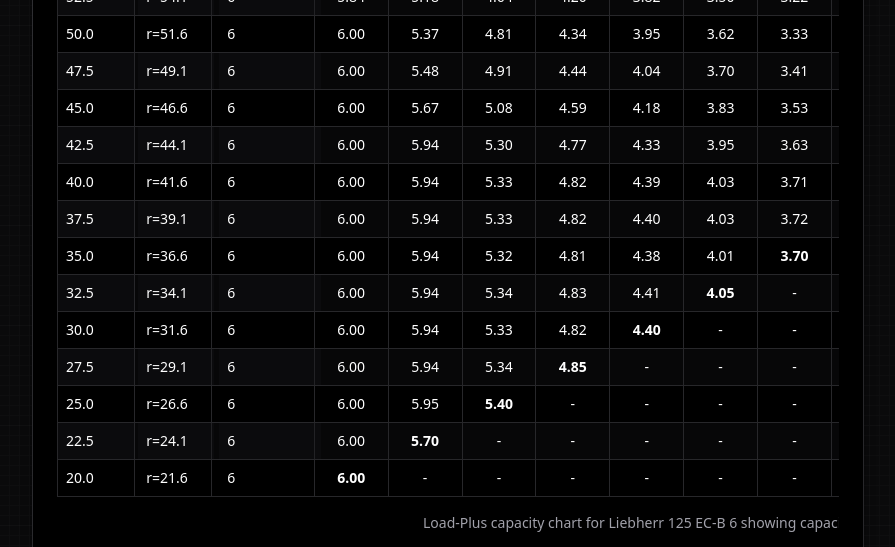
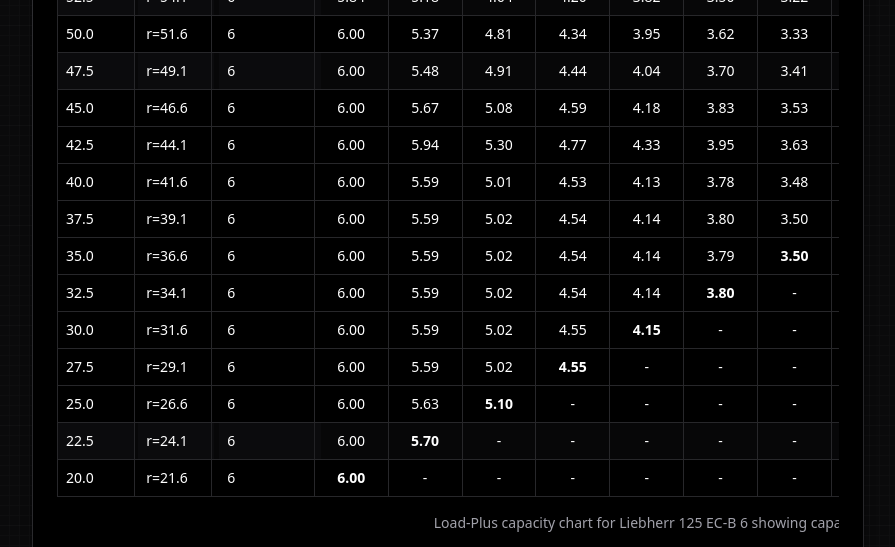
Before and after one commit to ArsCodeAmatoria/lilfoot, a Next.js app: page /tower-crane/liebherr-125-ec-b-6 in a window 1280 px wide. Shown: the part 2780-3327 px from the top of the page, without its empty margins (336-1231 px from the left). Built offline with nearby package versions, Linux system fonts and the light colour scheme; a web font is replaced by a local one.

Commit message:
Update Load-Plus table data with correct capacity values for Liebherr 125 EC-B 6 page

```diff
--- a/app/tower-crane/liebherr-125-ec-b-6/page.tsx
+++ b/app/tower-crane/liebherr-125-ec-b-6/page.tsx
@@ -347,7 +347,6 @@ export default function Liebherr125ECB6Page() {
                   <TableCell className="border border-gray-800 text-center">2.12</TableCell>
                   <TableCell className="border border-gray-800 text-center font-bold">2.00</TableCell>
                   <TableCell className="border border-gray-800 text-center">-</TableCell>
-                  <TableCell className="border border-gray-800 text-center">-</TableCell>
                 </TableRow>
                 <TableRow>
                   <TableCell className="border border-gray-800 font-medium sticky left-0 z-10 bg-inherit">50.0</TableCell>
@@ -390,6 +389,7 @@ export default function Liebherr125ECB6Page() {
                   <TableCell className="border border-gray-800 text-center">-</TableCell>
                   <TableCell className="border border-gray-800 text-center">-</TableCell>
                   <TableCell className="border border-gray-800 text-center">-</TableCell>
+                  <TableCell className="border border-gray-800 text-center">-</TableCell>
                 </TableRow>
                 <TableRow>
                   <TableCell className="border border-gray-800 font-medium sticky left-0 z-10 bg-inherit">45.0</TableCell>
@@ -412,7 +412,7 @@ export default function Liebherr125ECB6Page() {
                   <TableCell className="border border-gray-800 text-center">-</TableCell>
                   <TableCell className="border border-gray-800 text-center">-</TableCell>
                 </TableRow>
-                <TableRow className="bg-gray-900/30">
+                <TableRow>
                   <TableCell className="border border-gray-800 font-medium sticky left-0 z-10 bg-inherit">42.5</TableCell>
                   <TableCell className="border border-gray-800 font-medium sticky left-[81px] z-10 bg-inherit">r=44.1</TableCell>
                   <TableCell className="border border-gray-800 font-medium sticky left-[162px] z-10 bg-inherit">6</TableCell>
@@ -437,32 +437,32 @@ export default function Liebherr125ECB6Page() {
                   <TableCell className="border border-gray-800 font-medium sticky left-[81px] z-10 bg-inherit">r=41.6</TableCell>
                   <TableCell className="border border-gray-800 font-medium sticky left-[162px] z-10 bg-inherit">6</TableCell>
                   <TableCell className="border border-gray-800 text-center">6.00</TableCell>
-                  <TableCell className="border border-gray-800 text-center">5.94</TableCell>
-                  <TableCell className="border border-gray-800 text-center">5.33</TableCell>
-                  <TableCell className="border border-gray-800 text-center">4.82</TableCell>
-                  <TableCell className="border border-gray-800 text-center">4.39</TableCell>
-                  <TableCell className="border border-gray-800 text-center">4.03</TableCell>
-                  <TableCell className="border border-gray-800 text-center">3.71</TableCell>
-                  <TableCell className="border border-gray-800 text-center">3.44</TableCell>
-                  <TableCell className="border border-gray-800 text-center font-bold">3.20</TableCell>
+                  <TableCell className="border border-gray-800 text-center">5.59</TableCell>
+                  <TableCell className="border border-gray-800 text-center">5.01</TableCell>
+                  <TableCell className="border border-gray-800 text-center">4.53</TableCell>
+                  <TableCell className="border border-gray-800 text-center">4.13</TableCell>
+                  <TableCell className="border border-gray-800 text-center">3.78</TableCell>
+                  <TableCell className="border border-gray-800 text-center">3.48</TableCell>
+                  <TableCell className="border border-gray-800 text-center">3.22</TableCell>
+                  <TableCell className="border border-gray-800 text-center font-bold">3.00</TableCell>
                   <TableCell className="border border-gray-800 text-center">-</TableCell>
                   <TableCell className="border border-gray-800 text-center">-</TableCell>
                   <TableCell className="border border-gray-800 text-center">-</TableCell>
                   <TableCell className="border border-gray-800 text-center">-</TableCell>
                   <TableCell className="border border-gray-800 text-center">-</TableCell>
                 </TableRow>
-                <TableRow className="bg-gray-900/30">
+                <TableRow>
                   <TableCell className="border border-gray-800 font-medium sticky left-0 z-10 bg-inherit">37.5</TableCell>
                   <TableCell className="border border-gray-800 font-medium sticky left-[81px] z-10 bg-inherit">r=39.1</TableCell>
                   <TableCell className="border border-gray-800 font-medium sticky left-[162px] z-10 bg-inherit">6</TableCell>
                   <TableCell className="border border-gray-800 text-center">6.00</TableCell>
-                  <TableCell className="border border-gray-800 text-center">5.94</TableCell>
-                  <TableCell className="border border-gray-800 text-center">5.33</TableCell>
-                  <TableCell className="border border-gray-800 text-center">4.82</TableCell>
-                  <TableCell className="border border-gray-800 text-center">4.40</TableCell>
-                  <TableCell className="border border-gray-800 text-center">4.03</TableCell>
-                  <TableCell className="border border-gray-800 text-center">3.72</TableCell>
-                  <TableCell className="border border-gray-800 text-center font-bold">3.45</TableCell>
+                  <TableCell className="border border-gray-800 text-center">5.59</TableCell>
+                  <TableCell className="border border-gray-800 text-center">5.02</TableCell>
+                  <TableCell className="border border-gray-800 text-center">4.54</TableCell>
+                  <TableCell className="border border-gray-800 text-center">4.14</TableCell>
+                  <TableCell className="border border-gray-800 text-center">3.80</TableCell>
+                  <TableCell className="border border-gray-800 text-center">3.50</TableCell>
+                  <TableCell className="border border-gray-800 text-center">3.25</TableCell>
                   <TableCell className="border border-gray-800 text-center">-</TableCell>
                   <TableCell className="border border-gray-800 text-center">-</TableCell>
                   <TableCell className="border border-gray-800 text-center">-</TableCell>
@@ -477,12 +477,12 @@ export default function Liebherr125ECB6Page() {
                   <TableCell className="border border-gray-800 font-medium sticky left-[81px] z-10 bg-inherit">r=36.6</TableCell>
                   <TableCell className="border border-gray-800 font-medium sticky left-[162px] z-10 bg-inherit">6</TableCell>
                   <TableCell className="border border-gray-800 text-center">6.00</TableCell>
-                  <TableCell className="border border-gray-800 text-center">5.94</TableCell>
-                  <TableCell className="border border-gray-800 text-center">5.32</TableCell>
-                  <TableCell className="border border-gray-800 text-center">4.81</TableCell>
-                  <TableCell className="border border-gray-800 text-center">4.38</TableCell>
-                  <TableCell className="border border-gray-800 text-center">4.01</TableCell>
-                  <TableCell className="border border-gray-800 text-center font-bold">3.70</TableCell>
+                  <TableCell className="border border-gray-800 text-center">5.59</TableCell>
+                  <TableCell className="border border-gray-800 text-center">5.02</TableCell>
+                  <TableCell className="border border-gray-800 text-center">4.54</TableCell>
+                  <TableCell className="border border-gray-800 text-center">4.14</TableCell>
+                  <TableCell className="border border-gray-800 text-center">3.79</TableCell>
+                  <TableCell className="border border-gray-800 text-center font-bold">3.50</TableCell>
                   <TableCell className="border border-gray-800 text-center">-</TableCell>
                   <TableCell className="border border-gray-800 text-center">-</TableCell>
                   <TableCell className="border border-gray-800 text-center">-</TableCell>
@@ -492,16 +492,16 @@ export default function Liebherr125ECB6Page() {
                   <TableCell className="border border-gray-800 text-center">-</TableCell>
                   <TableCell className="border border-gray-800 text-center">-</TableCell>
                 </TableRow>
-                <TableRow className="bg-gray-900/30">
+                <TableRow>
                   <TableCell className="border border-gray-800 font-medium sticky left-0 z-10 bg-inherit">32.5</TableCell>
                   <TableCell className="border border-gray-800 font-medium sticky left-[81px] z-10 bg-inherit">r=34.1</TableCell>
                   <TableCell className="border border-gray-800 font-medium sticky left-[162px] z-10 bg-inherit">6</TableCell>
                   <TableCell className="border border-gray-800 text-center">6.00</TableCell>
-                  <TableCell className="border border-gray-800 text-center">5.94</TableCell>
-                  <TableCell className="border border-gray-800 text-center">5.34</TableCell>
-                  <TableCell className="border border-gray-800 text-center">4.83</TableCell>
-                  <TableCell className="border border-gray-800 text-center">4.41</TableCell>
-                  <TableCell className="border border-gray-800 text-center font-bold">4.05</TableCell>
+                  <TableCell className="border border-gray-800 text-center">5.59</TableCell>
+                  <TableCell className="border border-gray-800 text-center">5.02</TableCell>
+                  <TableCell className="border border-gray-800 text-center">4.54</TableCell>
+                  <TableCell className="border border-gray-800 text-center">4.14</TableCell>
+                  <TableCell className="border border-gray-800 text-center font-bold">3.80</TableCell>
                   <TableCell className="border border-gray-800 text-center">-</TableCell>
                   <TableCell className="border border-gray-800 text-center">-</TableCell>
                   <TableCell className="border border-gray-800 text-center">-</TableCell>
@@ -517,10 +517,11 @@ export default function Liebherr125ECB6Page() {
                   <TableCell className="border border-gray-800 font-medium sticky left-[81px] z-10 bg-inherit">r=31.6</TableCell>
                   <TableCell className="border border-gray-800 font-medium sticky left-[162px] z-10 bg-inherit">6</TableCell>
                   <TableCell className="border border-gray-800 text-center">6.00</TableCell>
-                  <TableCell className="border border-gray-800 text-center">5.94</TableCell>
-                  <TableCell className="border border-gray-800 text-center">5.33</TableCell>
-                  <TableCell className="border border-gray-800 text-center">4.82</TableCell>
-                  <TableCell className="border border-gray-800 text-center font-bold">4.40</TableCell>
+                  <TableCell className="border border-gray-800 text-center">5.59</TableCell>
+                  <TableCell className="border border-gray-800 text-center">5.02</TableCell>
+                  <TableCell className="border border-gray-800 text-center">4.55</TableCell>
+                  <TableCell className="border border-gray-800 text-center font-bold">4.15</TableCell>
+                  <TableCell className="border border-gray-800 text-center">-</TableCell>
                   <TableCell className="border border-gray-800 text-center">-</TableCell>
                   <TableCell className="border border-gray-800 text-center">-</TableCell>
                   <TableCell className="border border-gray-800 text-center">-</TableCell>
@@ -531,14 +532,16 @@ export default function Liebherr125ECB6Page() {
                   <TableCell className="border border-gray-800 text-center">-</TableCell>
                   <TableCell className="border border-gray-800 text-center">-</TableCell>
                 </TableRow>
-                <TableRow className="bg-gray-900/30">
+                <TableRow>
                   <TableCell className="border border-gray-800 font-medium sticky left-0 z-10 bg-inherit">27.5</TableCell>
                   <TableCell className="border border-gray-800 font-medium sticky left-[81px] z-10 bg-inherit">r=29.1</TableCell>
                   <TableCell className="border border-gray-800 font-medium sticky left-[162px] z-10 bg-inherit">6</TableCell>
                   <TableCell className="border border-gray-800 text-center">6.00</TableCell>
-                  <TableCell className="border border-gray-800 text-center">5.94</TableCell>
-                  <TableCell className="border border-gray-800 text-center">5.34</TableCell>
-                  <TableCell className="border border-gray-800 text-center font-bold">4.85</TableCell>
+                  <TableCell className="border border-gray-800 text-center">5.59</TableCell>
+                  <TableCell className="border border-gray-800 text-center">5.02</TableCell>
+                  <TableCell className="border border-gray-800 text-center font-bold">4.55</TableCell>
+                  <TableCell className="border border-gray-800 text-center">-</TableCell>
+                  <TableCell className="border border-gray-800 text-center">-</TableCell>
                   <TableCell className="border border-gray-800 text-center">-</TableCell>
                   <TableCell className="border border-gray-800 text-center">-</TableCell>
                   <TableCell className="border border-gray-800 text-center">-</TableCell>
@@ -554,8 +557,9 @@ export default function Liebherr125ECB6Page() {
                   <TableCell className="border border-gray-800 font-medium sticky left-[81px] z-10 bg-inherit">r=26.6</TableCell>
                   <TableCell className="border border-gray-800 font-medium sticky left-[162px] z-10 bg-inherit">6</TableCell>
                   <TableCell className="border border-gray-800 text-center">6.00</TableCell>
-                  <TableCell className="border border-gray-800 text-center">5.95</TableCell>
-                  <TableCell className="border border-gray-800 text-center font-bold">5.40</TableCell>
+                  <TableCell className="border border-gray-800 text-center">5.63</TableCell>
+                  <TableCell className="border border-gray-800 text-center font-bold">5.10</TableCell>
+                  <TableCell className="border border-gray-800 text-center">-</TableCell>
                   <TableCell className="border border-gray-800 text-center">-</TableCell>
                   <TableCell className="border border-gray-800 text-center">-</TableCell>
                   <TableCell className="border border-gray-800 text-center">-</TableCell>
@@ -586,12 +590,14 @@ export default function Liebherr125ECB6Page() {
                   <TableCell className="border border-gray-800 text-center">-</TableCell>
                   <TableCell className="border border-gray-800 text-center">-</TableCell>
                   <TableCell className="border border-gray-800 text-center">-</TableCell>
+                  <TableCell className="border border-gray-800 text-center">-</TableCell>
                 </TableRow>
                 <TableRow>
                   <TableCell className="border border-gray-800 font-medium sticky left-0 z-10 bg-inherit">20.0</TableCell>
                   <TableCell className="border border-gray-800 font-medium sticky left-[81px] z-10 bg-inherit">r=21.6</TableCell>
                   <TableCell className="border border-gray-800 font-medium sticky left-[162px] z-10 bg-inherit">6</TableCell>
                   <TableCell className="border border-gray-800 text-center font-bold">6.00</TableCell>
+                  <TableCell className="border border-gray-800 text-center">-</TableCell>
                   <TableCell className="border border-gray-800 text-center">-</TableCell>
                   <TableCell className="border border-gray-800 text-center">-</TableCell>
                   <TableCell className="border border-gray-800 text-center">-</TableCell>
@@ -752,6 +758,7 @@ export default function Liebherr125ECB6Page() {
                   <TableCell className="border border-gray-800 text-center">-</TableCell>
                   <TableCell className="border border-gray-800 text-center">-</TableCell>
                   <TableCell className="border border-gray-800 text-center">-</TableCell>
+                  <TableCell className="border border-gray-800 text-center">-</TableCell>
                 </TableRow>
                 <TableRow>
                   <TableCell className="border border-gray-800 font-medium sticky left-0 z-10 bg-inherit">45.0</TableCell>
@@ -872,6 +879,7 @@ export default function Liebherr125ECB6Page() {
                   <TableCell className="border border-gray-800 text-center">-</TableCell>
                   <TableCell className="border border-gray-800 text-center">-</TableCell>
                   <TableCell className="border border-gray-800 text-center">-</TableCell>
+                  <TableCell className="border border-gray-800 text-center">-</TableCell>
                 </TableRow>
                 <TableRow>
                   <TableCell className="border border-gray-800 font-medium sticky left-0 z-10 bg-inherit">30.0</TableCell>
@@ -882,6 +890,7 @@ export default function Liebherr125ECB6Page() {
                   <TableCell className="border border-gray-800 text-center">5.02</TableCell>
                   <TableCell className="border border-gray-800 text-center">4.55</TableCell>
                   <TableCell className="border border-gray-800 text-center font-bold">4.15</TableCell>
+                  <TableCell className="border border-gray-800 text-center">-</TableCell>
                   <TableCell className="border border-gray-800 text-center">-</TableCell>
                   <TableCell className="border border-gray-800 text-center">-</TableCell>
                   <TableCell className="border border-gray-800 text-center">-</TableCell>
@@ -909,6 +918,8 @@ export default function Liebherr125ECB6Page() {
                   <TableCell className="border border-gray-800 text-center">-</TableCell>
                   <TableCell className="border border-gray-800 text-center">-</TableCell>
                   <TableCell className="border border-gray-800 text-center">-</TableCell>
+                  <TableCell className="border border-gray-800 text-center">-</TableCell>
+                  <TableCell className="border border-gray-800 text-center">-</TableCell>
                 </TableRow>
                 <TableRow>
                   <TableCell className="border border-gray-800 font-medium sticky left-0 z-10 bg-inherit">25.0</TableCell>
@@ -917,6 +928,7 @@ export default function Liebherr125ECB6Page() {
                   <TableCell className="border border-gray-800 text-center">6.00</TableCell>
                   <TableCell className="border border-gray-800 text-center">5.63</TableCell>
                   <TableCell className="border border-gray-800 text-center font-bold">5.10</TableCell>
+                  <TableCell className="border border-gray-800 text-center">-</TableCell>
                   <TableCell className="border border-gray-800 text-center">-</TableCell>
                   <TableCell className="border border-gray-800 text-center">-</TableCell>
                   <TableCell className="border border-gray-800 text-center">-</TableCell>
@@ -945,12 +957,15 @@ export default function Liebherr125ECB6Page() {
                   <TableCell className="border border-gray-800 text-center">-</TableCell>
                   <TableCell className="border border-gray-800 text-center">-</TableCell>
                   <TableCell className="border border-gray-800 text-center">-</TableCell>
+                  <TableCell className="border border-gray-800 text-center">-</TableCell>
                 </TableRow>
                 <TableRow>
                   <TableCell className="border border-gray-800 font-medium sticky left-0 z-10 bg-inherit">20.0</TableCell>
                   <TableCell className="border border-gray-800 font-medium sticky left-[81px] z-10 bg-inherit">r=21.6</TableCell>
                   <TableCell className="border border-gray-800 font-medium sticky left-[162px] z-10 bg-inherit">6</TableCell>
                   <TableCell className="border border-gray-800 text-center font-bold">6.00</TableCell>
+                  <TableCell className="border border-gray-800 text-center">-</TableCell>
+                  <TableCell className="border border-gray-800 text-center">-</TableCell>
                   <TableCell className="border border-gray-800 text-center">-</TableCell>
                   <TableCell className="border border-gray-800 text-center">-</TableCell>
                   <TableCell className="border border-gray-800 text-center">-</TableCell>
```
